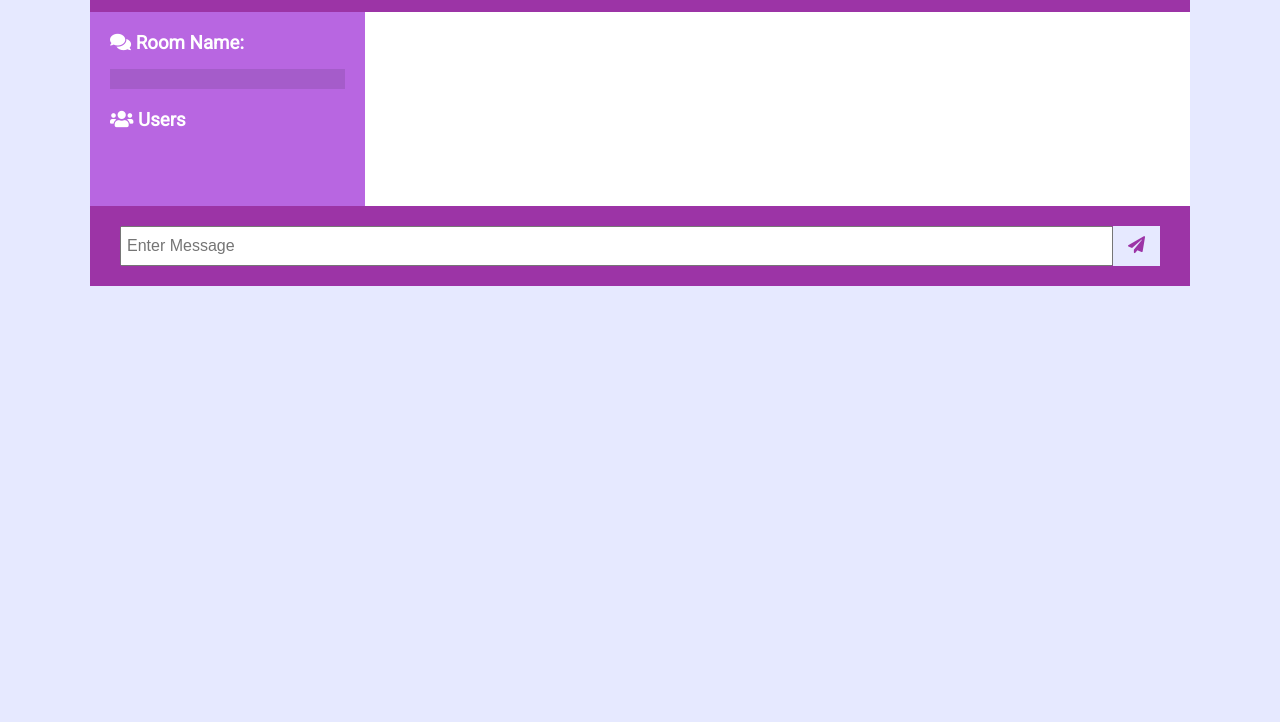
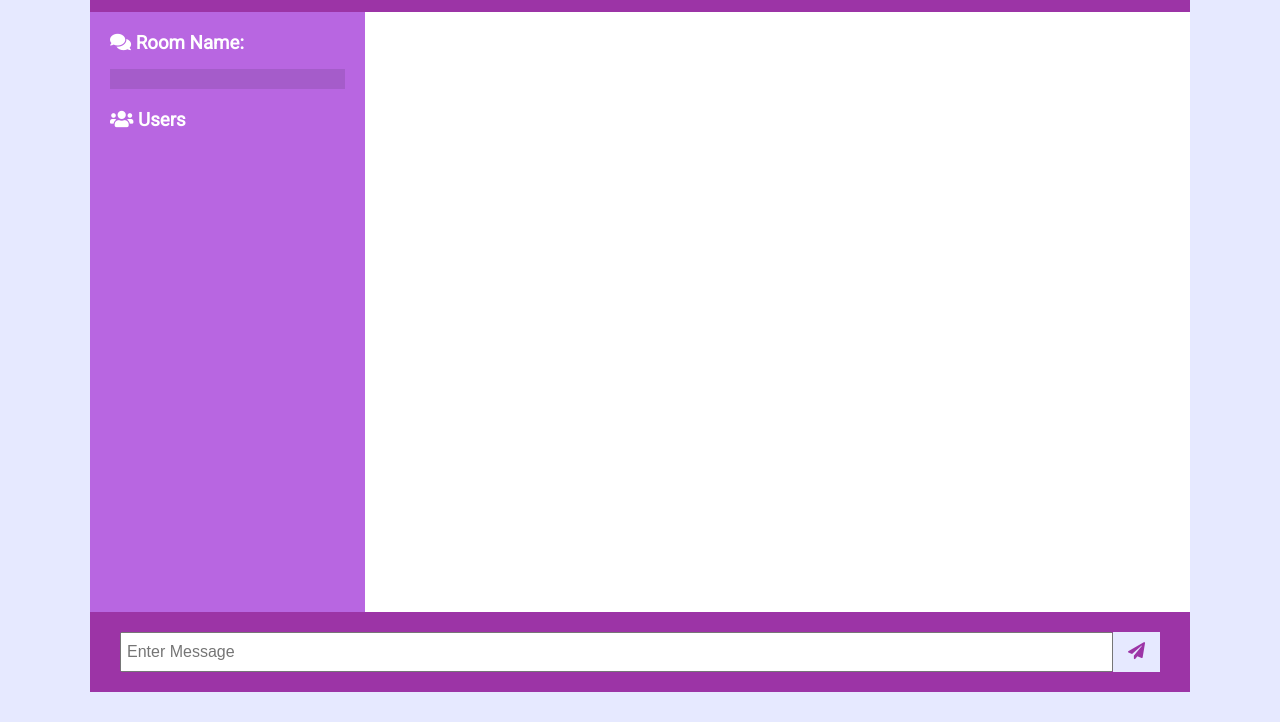
Before and after one commit to VaibhavSharma20/Chit-Chat, a website: page public/chat.html in a window 1280 px wide. Shown: the part 86-808 px from the top of the page. Drawn offline with nearby package versions, Linux system fonts and the light colour scheme; no server answers.

Commit message:
Improved responsiveness

```diff
--- a/public/chat.html
+++ b/public/chat.html
@@ -5,7 +5,7 @@
   <meta name="viewport" content="width=device-width, initial-scale=1.0">
   <link rel="stylesheet" href="https://cdnjs.cloudflare.com/ajax/libs/font-awesome/5.12.1/css/all.min.css" integrity="sha256-mmgLkCYLUQbXn0B1SRqzHar6dCnv9oZFPEC1g1cwlkk=" crossorigin="anonymous" />
   <link rel="stylesheet" href="css/style.css">
-  <title>ChatCord App</title>
+  <title>Chit-Chat</title>
 </head>
 <body>
   <div class="chat-container">
--- a/public/css/style.css
+++ b/public/css/style.css
@@ -61,6 +61,7 @@ a {
 .chat-main {
 	display: grid;
 	grid-template-columns: 1fr 3fr;
+	height: 75vh;
 }
 
 .chat-sidebar {
@@ -68,7 +69,6 @@ a {
 	color: #fff;
 	padding: 20px 20px 60px;
 	overflow-wrap: break-word;
-	max-height: 40rem;
 	overflow-y: scroll;
 }
 
--- a/server.js
+++ b/server.js
@@ -57,5 +57,5 @@ if(port==null || port==""){
     port=3000;
 }
 server.listen(port,function(){
-    console.log("Targets server started on port 3000");
+    console.log("Chit-Chat server started on port 3000");
 });
```
Also changed, not shown: public/index.html (+1 -1 lines).
